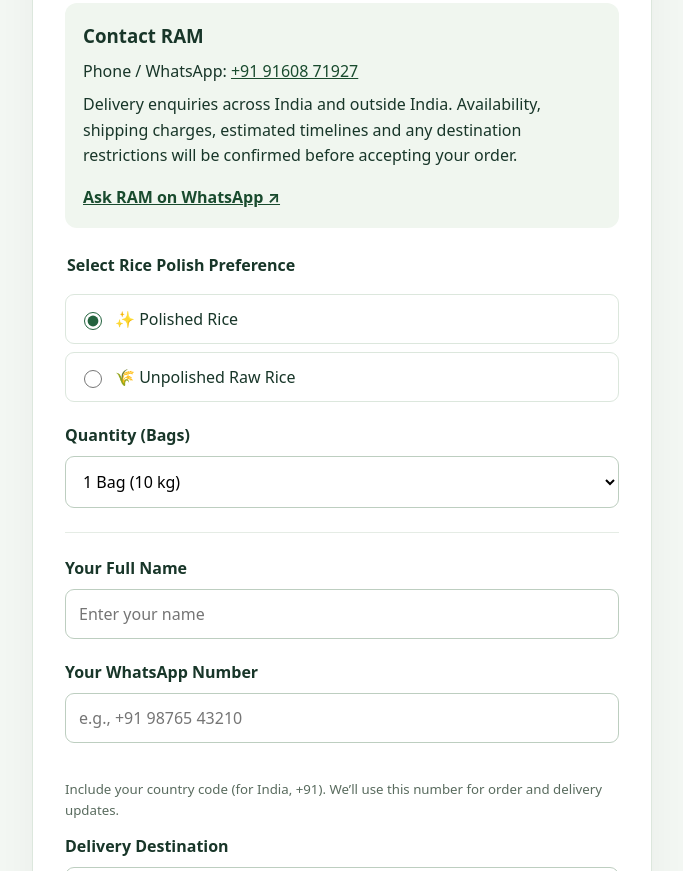
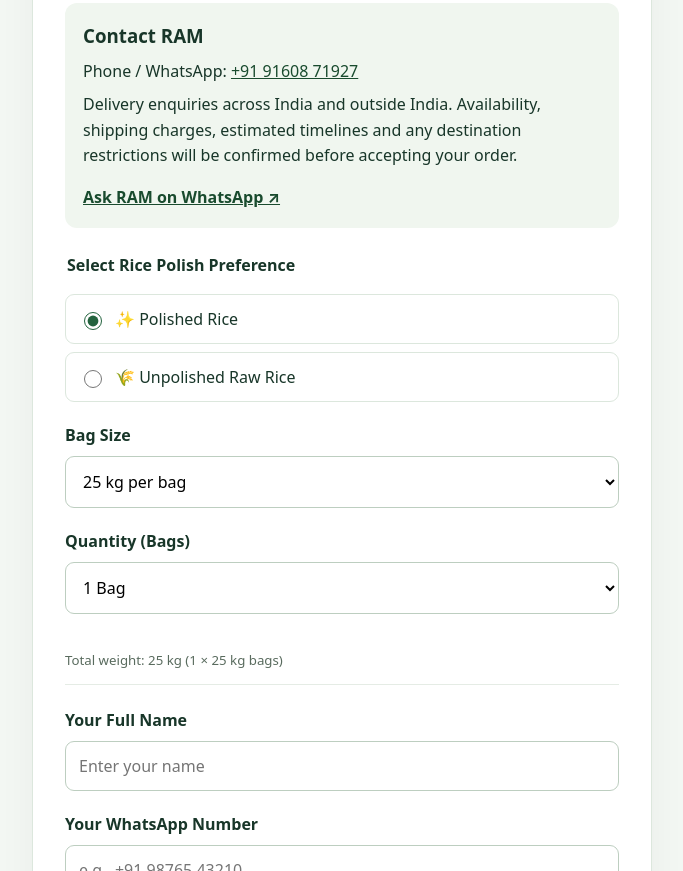
Before and after one commit to ramoracle/ricedirect, a plain HTML site: page index.html in a window 1280 px wide. Shown: the part 1092-1963 px from the top of the page, without its empty margins (298-981 px from the left). Drawn offline with Linux system fonts and the light colour scheme.

Commit message:
Update index.html

```diff
--- a/index.html
+++ b/index.html
@@ -21,7 +21,7 @@
     </figure>
     <main class="product-card">
       <span class="badge">Direct Farmer Sourced</span>
-      <h2>Premium Rice Bags (25 kg)</h2>
+      <h2>Premium Rice Bags (10 kg &amp; 25 kg)</h2>
       <h3 class="brand-promise">Rooted in India. Shared with the World.</h3>
       <p class="description">Sona Masoori rice sourced directly from farmers, with clear pricing and personal service from RAM.</p>
       <p class="description">Choose your rice preference and quantity. Send your order enquiry through WhatsApp to receive a price and delivery quote before confirming your order.</p>
@@ -37,14 +37,19 @@
           <label class="radio-label"><input type="radio" name="polish" value="Polished (Fine Grain)" checked> ✨ Polished Rice</label>
           <label class="radio-label"><input type="radio" name="polish" value="Unpolished (Raw/High Fiber)"> 🌾 Unpolished Raw Rice</label>
         </fieldset>
+        <label for="bagSize">Bag Size</label>
+        <select id="bagSize" name="bagSize" required>
+          <option value="25">25 kg per bag</option>
+          <option value="10">10 kg per bag</option>
+        </select>
         <label for="quantity">Quantity (Bags)</label>
         <select id="quantity" name="quantity" required>
-          <option value="1">1 Bag (10 kg)</option>
-          <option value="1">1 Bag (25 kg)</option>
-          <option value="2">2 Bags (50 kg)</option>
-          <option value="3">3 Bags (75 kg)</option>
-          <option value="4">4 Bags (100 kg)</option>
+          <option value="1">1 Bag</option>
+          <option value="2">2 Bags</option>
+          <option value="3">3 Bags</option>
+          <option value="4">4 Bags</option>
         </select>
+        <p id="weightSummary" class="notice" role="status" aria-live="polite"></p>
         <hr>
         <label for="name">Your Full Name</label>
         <input type="text" id="name" name="name" placeholder="Enter your name" autocomplete="name" maxlength="100" required>
@@ -69,6 +74,15 @@
   <script>
     'use strict';
     const MY_WHATSAPP_NUMBER = '919160871927';
+    function updateWeightSummary() {
+      const size = Number(document.getElementById('bagSize').value);
+      const count = Number(document.getElementById('quantity').value);
+      document.getElementById('weightSummary').textContent = `Total weight: ${size * count} kg (${count} × ${size} kg bags)`;
+    }
+    for (const id of ['bagSize', 'quantity']) {
+      document.getElementById(id).addEventListener('change', updateWeightSummary);
+    }
+    updateWeightSummary();
     document.getElementById('orderForm').addEventListener('submit', function (event) {
       event.preventDefault();
       const nameField = document.getElementById('name');
@@ -81,6 +95,7 @@
       if (!this.reportValidity()) return;
       const polish = this.querySelector('input[name="polish"]:checked').value;
       const quantity = document.getElementById('quantity').value;
+      const bagSize = document.getElementById('bagSize').value;
       const destination = document.getElementById('destination').value;
       const message = [
         '🌾 *GRAINORA — NEW ORDER* 🌾',
@@ -88,9 +103,10 @@
         'Rooted in India. Shared with the World.', '',
         `👤 *Name:* ${nameField.value.trim()}`,
         `📱 *Customer WhatsApp:* ${whatsappNumber}`,
-        '📦 *Product:* GRAINORA Sona Masoori (25 kg Bag)',
+        `📦 *Product:* GRAINORA Sona Masoori (${bagSize} kg Bag)`,
         `🍚 *Type:* ${polish}`,
         `🔢 *Quantity:* ${quantity} Bag(s)`,
+        `⚖️ *Total Weight:* ${Number(bagSize) * Number(quantity)} kg`,
         `🌍 *Destination:* ${destination}`,
         `📍 *Delivery Location:* ${locationField.value.trim()}`, '',
         'Please reply to confirm availability, delivery and total price.'
```
